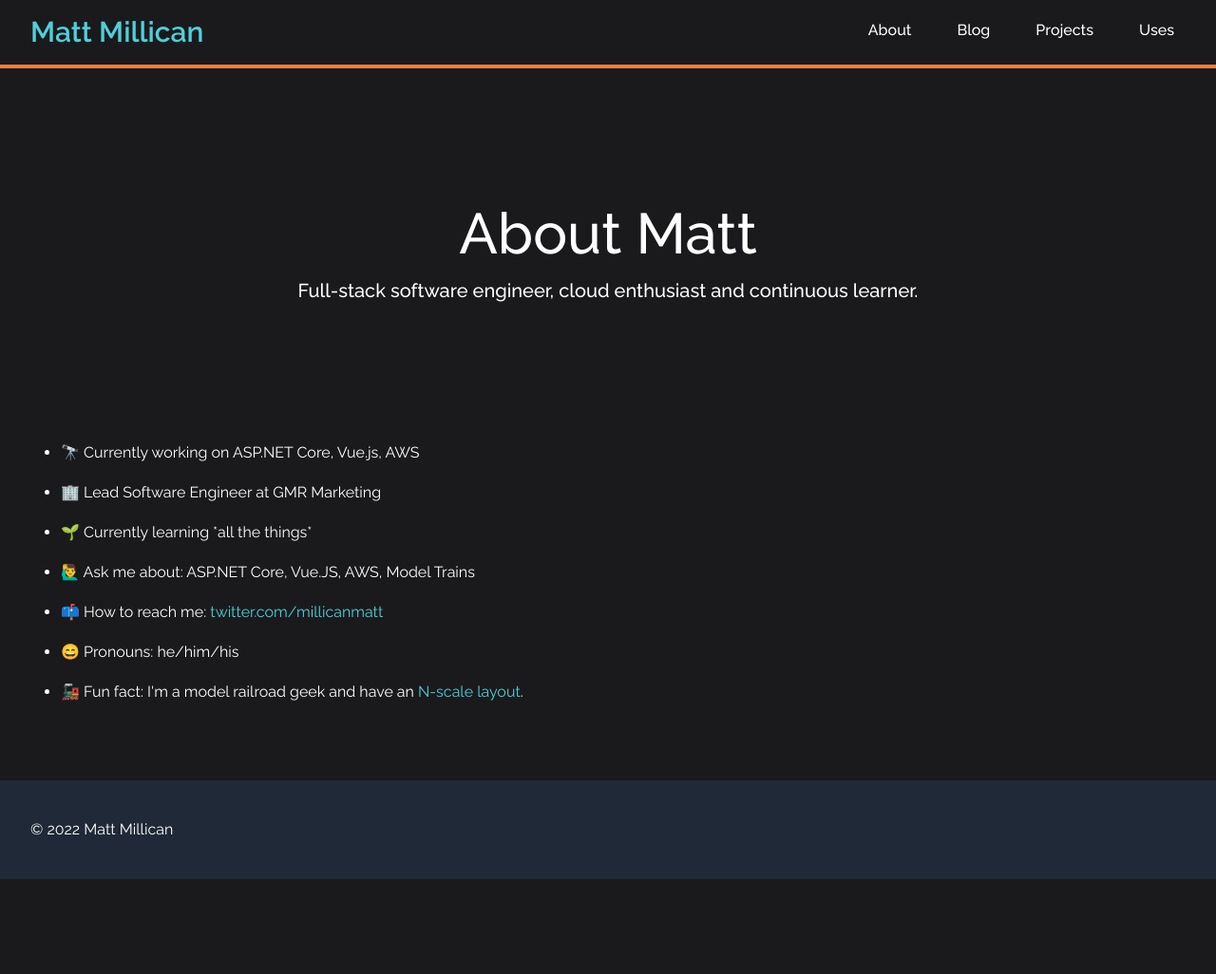
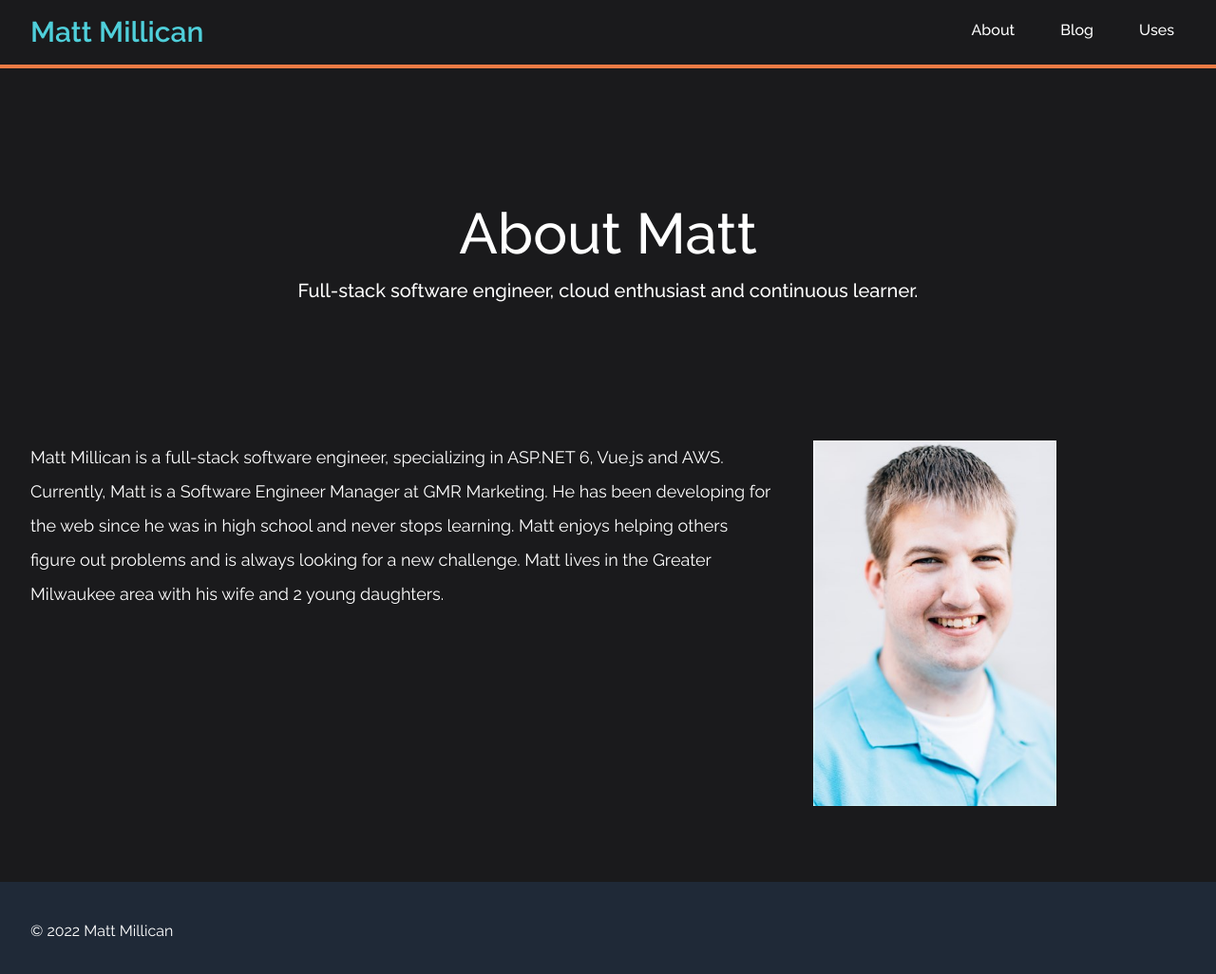
Before and after one commit to mmillican/mattmillican.com, an Astro site: page /about in a window 1280 px wide. Shown: the whole page at 95% size. Before the commit the page ends 926 px from the top, so only its background shows below. Built offline with nearby package versions, Linux system fonts and the light colour scheme; Astro itself is replaced by a stand-in of ours.

Commit message:
Styling updates and about page

```diff
--- a/src/components/BlogPostItem.astro
+++ b/src/components/BlogPostItem.astro
@@ -22,9 +22,9 @@ const { title, subtitle, date } = post.frontmatter;
     </a>
 	</header>
 
-	<h3 class="post-subtitle">
+	<h4 class="post-subtitle">
     {subtitle}
-  </h3>
+  </h4>
 
   <p class="post-date">
     Posted <time>{formatDate(date)}</time>
--- a/src/components/Header.jsx
+++ b/src/components/Header.jsx
@@ -25,7 +25,7 @@ export default function Header() {
           <div class="hidden md:flex md:gap-x-6 nav-items">
             <a href="/about" class="nav-link">About</a>
             <a href="/posts" class="nav-link">Blog</a>
-            <a href="/projects" class="nav-link">Projects</a>
+            {/* <a href="/projects" class="nav-link">Projects</a> */}
             <a href="/uses" class="nav-link">Uses</a>
           </div>
         </nav>
@@ -58,9 +58,9 @@ export default function Header() {
                 <a href="/posts" class="-m-3 text-white font-medium visited:text-white">
                   Blog
                 </a>
-                <a href="/projects" class="-m-3 text-white font-medium visited:text-white">
+                {/* <a href="/projects" class="-m-3 text-white font-medium visited:text-white">
                   Projects
-                </a>
+                </a> */}
                 <a href="/uses" class="-m-3 text-white font-medium visited:text-white">
                   Uses
                 </a>
--- a/src/pages/about.astro
+++ b/src/pages/about.astro
@@ -9,15 +9,16 @@ let tags = ['About', 'Matt Millican', 'Software Engineer', 'Engineering Manager'
 ---
 
 <Layout title={title} subTitle={subTitle} description={description} permalink={permalink} tags={tags}>
-  <!-- <h1>👋 Hi! I'm Matt</h1> -->
+  <div class="flex space-x-10">
+    <div class="w-full sm:w-2/3 text-lg leading-loose">
+      Matt Millican is a full-stack software engineer, specializing in ASP.NET 6, Vue.js and AWS. Currently, Matt is
+      a Software Engineer Manager at GMR Marketing. He has been developing for the web since he was in high school and
+      never stops learning. Matt enjoys helping others figure out problems and is always looking for a new challenge.
+      Matt lives in the Greater Milwaukee area with his wife and 2 young daughters.
+    </div>
 
-  <ul class="list-none space-y-4">
-      <li>🔭 Currently working on ASP.NET Core, Vue.js, AWS</li>
-      <li>🏢 Lead Software Engineer at GMR Marketing</li>
-      <li>🌱 Currently learning *all the things*</li>
-      <li>🙋‍♂️ Ask me about: ASP.NET Core, Vue.JS, AWS, Model Trains</li>
-      <li>📫 How to reach me: <a href="https://twitter.com/millicanmatt" target="_blank">twitter.com/millicanmatt</a></li>
-      <li>😄 Pronouns: he/him/his</li>
-      <li>🚂 Fun fact: I'm a model railroad geek and have an <a href="https://www.facebook.com/MillValleyLines" target="_blank">N-scale layout</a>.</li>
-  </ul>
+    <div class="w-full sm:w-1/3 hidden sm:inline-block">
+      <img src="assets/img/headshot.jpg" class="w-32 sm:w-64 border-rd" />
+    </div>
+  </div>
 </Layout>
--- a/src/pages/posts/[slug].astro
+++ b/src/pages/posts/[slug].astro
@@ -29,5 +29,7 @@ const { title, subtitle, date, tags } = post.frontmatter;
 
 <Layout {title} description={subtitle} subTitle={`Posted ${formatDate(date)}`}>
 
-  <post.Content />
+  <div class="post-content">
+    <post.Content />
+  </div>
 </Layout>
--- a/src/styles/site.scss
+++ b/src/styles/site.scss
@@ -16,6 +16,7 @@
     }
   }
 }
+
 .nav-items {
   a.nav-link {
     @apply inline-block rounded-lg py-1 px-3 text-white hover:bg-primary hover:no-underline hover:text-gray-dark visited:text-white font-medium;
@@ -41,21 +42,17 @@
     @apply mb-5;
   }
 
+  h4 {
+    @apply text-xl font-medium;
+    @apply mb-2;
+  }
+
   p {
     @apply my-3;
 
     code {
       @apply px-2 py-1 mx-1;
       @apply bg-gray-800;
-    }
-  }
-
-  ul {
-    @apply ml-8;
-    @apply list-disc;
-
-    li {
-      @apply mb-2;
     }
   }
 
@@ -83,5 +80,20 @@
       @apply text-gray-400;
       @apply italic;
     }
+
+    .post-date {
+      @apply mt-0;
+    }
   }
 }
+
+.post-content {
+  ul {
+    @apply ml-8;
+    @apply list-disc;
+
+    li {
+      @apply mb-2;
+    }
+  }
+}
```
Also changed, not shown: public/assets/img/avatar-rev-geek.jpg (added), public/assets/img/headshot.jpg (added).
